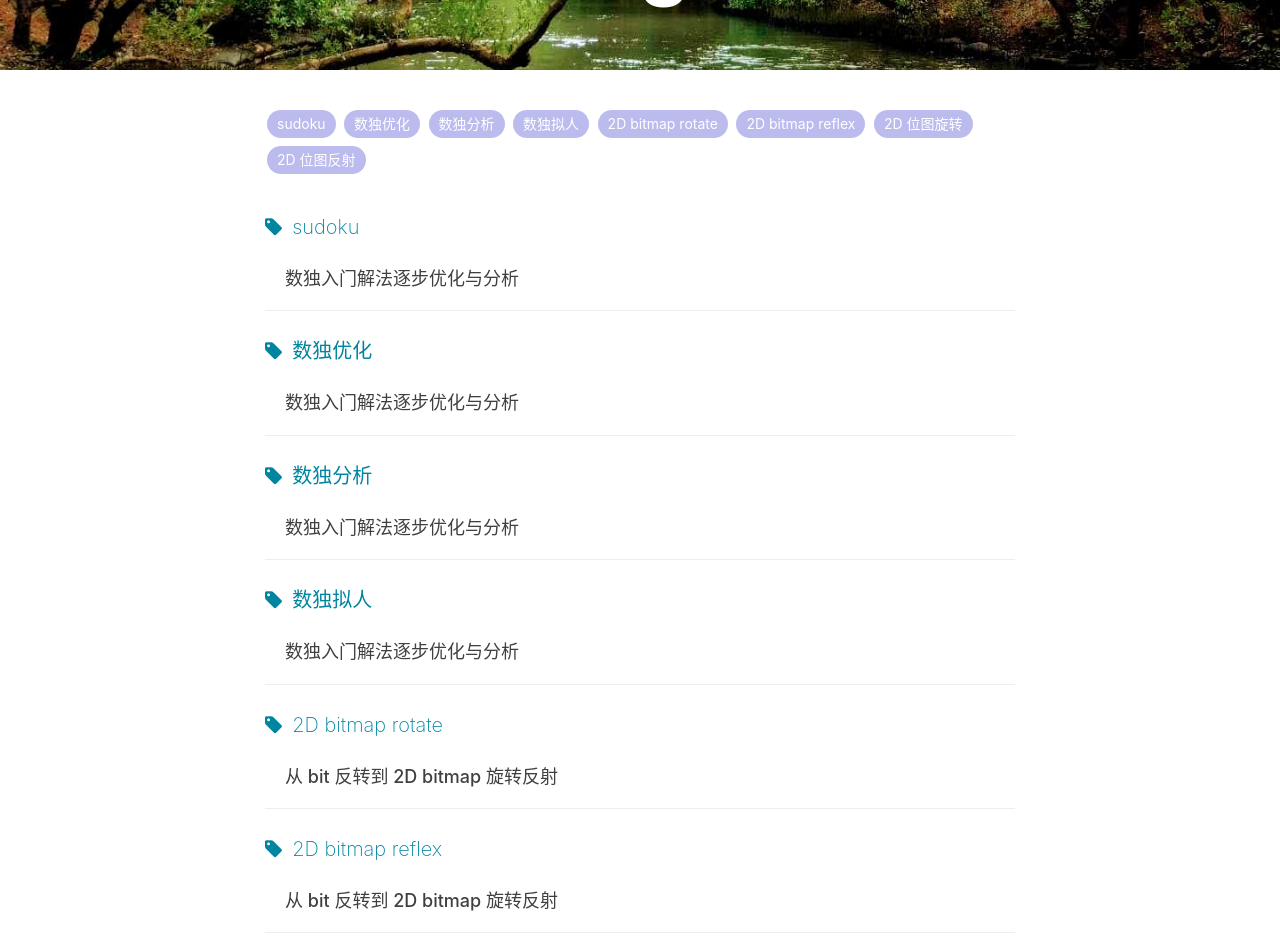
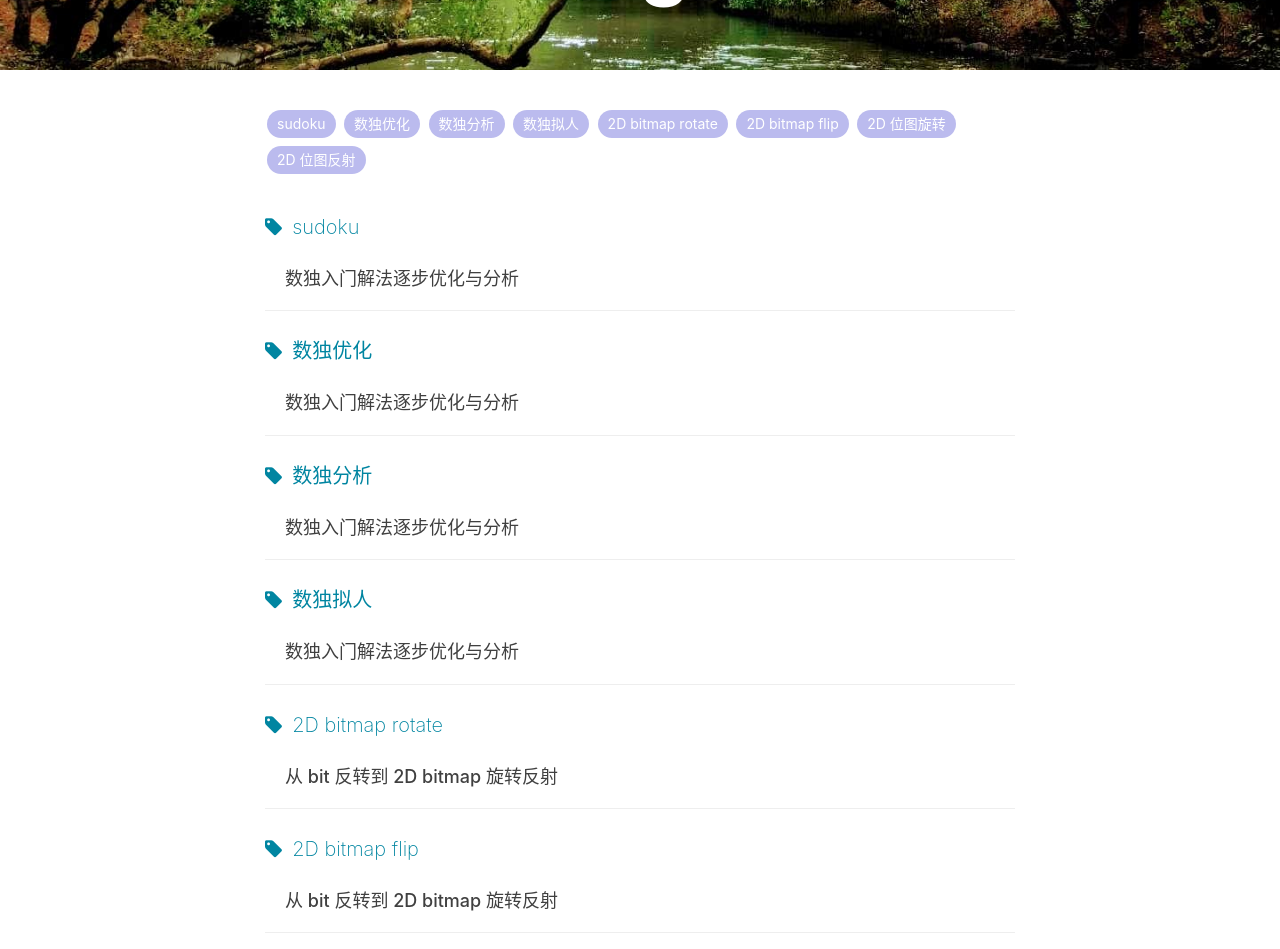
Before and after one commit to siahuat0727/siahuat0727.github.io, a Jekyll site: the page built from tags.html, in a window 1280 px wide. Shown: the part 138-1087 px from the top of the page. Built offline with Jekyll 4.4.1, drawn with Linux system fonts in a browser that asks for light colours; nearby versions of some CDN libraries; comment, search, counter and statistics services are not loaded.

Commit message:
Rename reflex to flip

```diff
--- a/_posts/2018-11-24-bitmap-rotate.markdown
+++ b/_posts/2018-11-24-bitmap-rotate.markdown
@@ -5,7 +5,7 @@ author: "siahuat0727"
 catalog: true
 tags:
     - 2D bitmap rotate
-    - 2D bitmap reflex
+    - 2D bitmap flip
     - 2D 位图旋转
     - 2D 位图反射
 ---
```
